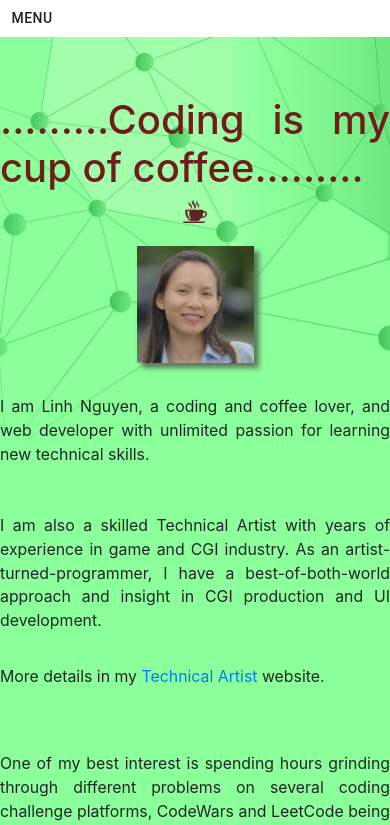
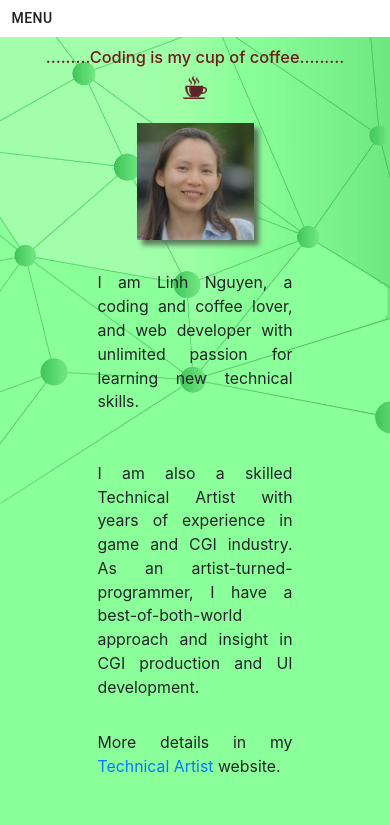
Before and after one commit to linhgraphic/React_practice, a React (Create React App) app: page /about in a window 390 px wide. Shown: the top 825 px of the page. Built offline with nearby package versions, Linux system fonts and the light colour scheme.

Commit message:
fix mobile view error

```diff
--- a/src/components/projectCard/projectCard.css
+++ b/src/components/projectCard/projectCard.css
@@ -11,6 +11,10 @@
 .MuiCollapse-wrapperInner .MuiTypography-paragraph {
   margin-bottom: 0;
 }
+
+.MuiIconButton-root button {
+  font-size: 0.9em;
+}
 @media screen and (min-width: 600px) {
   .project-card {
     width: 25vw;
--- a/src/pages/About/About.css
+++ b/src/pages/About/About.css
@@ -12,6 +12,7 @@
 }
 
 .about-container h1 {
+  font-size: 4.2vmin;
   margin-top: 2em;
   color: rgb(112, 28, 28);
 }
@@ -33,6 +34,7 @@
 .about-container p {
   margin-top: 2em;
   font-size: calc(10px + 1.5vmin);
+  width: 50vw;
 }
 
 @media screen and (min-width: 600px) {
```
